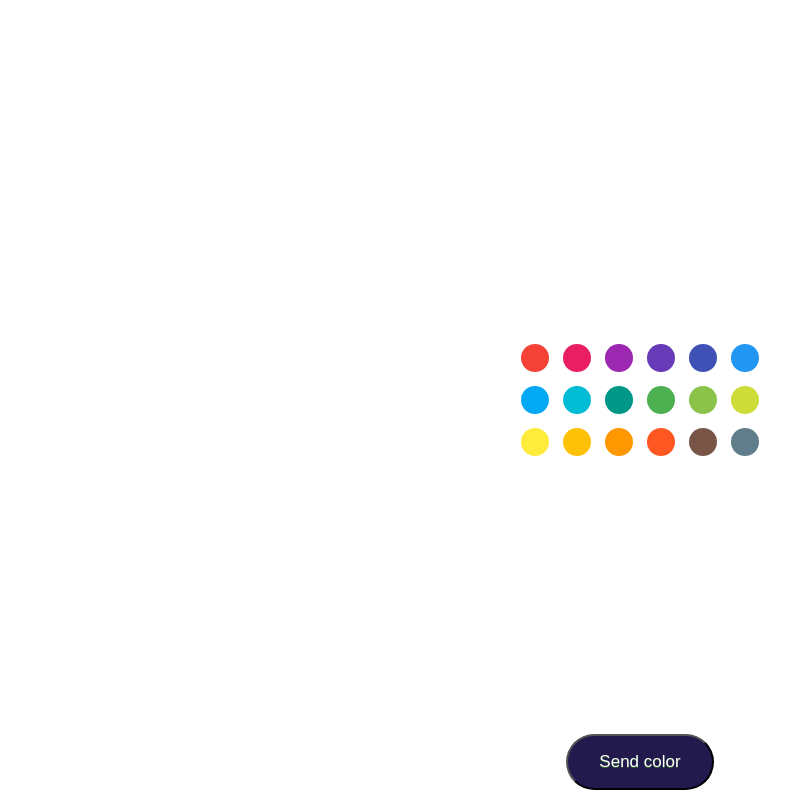
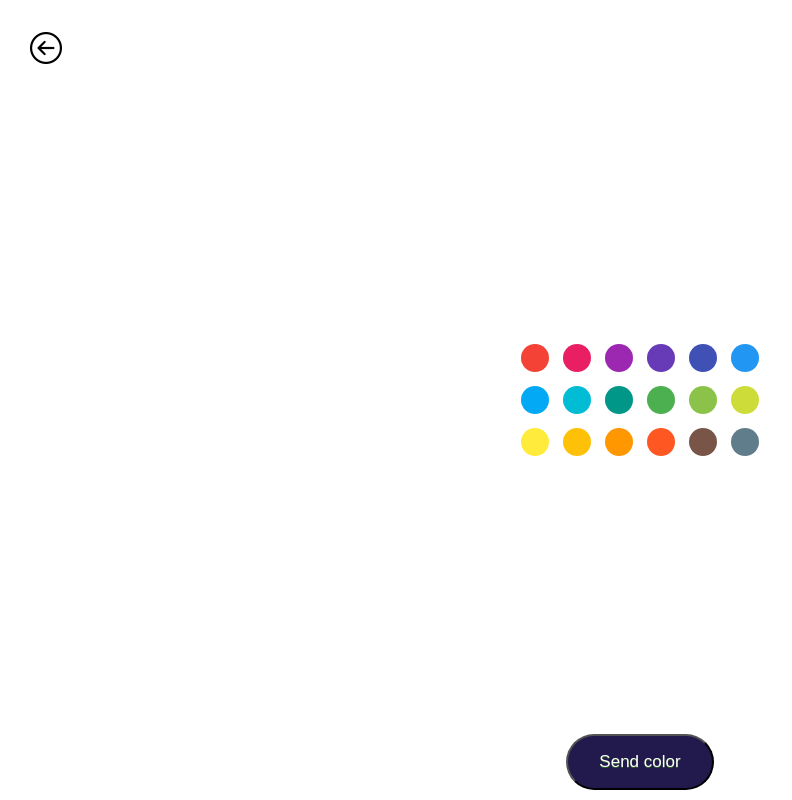
Before and after one commit to craciunBogdan/mc-prototype, a React (Create React App) app in the folder packages/webapp/: page /#/picker in a window 1280 px wide. Shown: the whole page, without its empty margins (0-792 px from the left). Built offline with nearby package versions, Linux system fonts and the light colour scheme.

Commit message:
Add back button

```diff
--- /dev/null
+++ b/packages/webapp/src/components/common/components/back-button/BackButton.css
@@ -0,0 +1,4 @@
+.back-button {
+	width: 32px;
+	height: 32px;
+}
--- /dev/null
+++ b/packages/webapp/src/components/common/components/back-button/BackButton.js
@@ -0,0 +1,13 @@
+import React from 'react';
+import './BackButton.css'
+import icon from '../../../../icons/back-button.png';
+
+function BackButton({ onClick }) {
+    return (
+        <div onClick={onClick}>
+            <img src={icon} alt="logo" className="back-button"/>
+        </div>
+    );
+}
+
+export default BackButton;
--- a/packages/webapp/src/components/common/components/styles/containers.css
+++ b/packages/webapp/src/components/common/components/styles/containers.css
@@ -10,3 +10,10 @@
     left: 50%;
     transform: translate(-50%, -50%);
 }
+
+.back-button {
+    position: absolute;
+    margin: auto;
+    top: 16px;
+    left: 15px;
+}
--- a/packages/webapp/src/components/home/components/color-picker/ColorPicker.js
+++ b/packages/webapp/src/components/home/components/color-picker/ColorPicker.js
@@ -4,8 +4,11 @@ import './ColorPicker.css';
 import '../../../common/components/styles/containers.css';
 import AudioTransmitter from '../../../common/functions/audio-transmitter';
 import RoundedButton from '../../../common/components/rounded-button/RoundedButton';
+import { useHistory } from 'react-router-dom';
+import BackButton from '../../../common/components/back-button/BackButton';
 
 function ColorPicker() {
+    const history = useHistory();
     const colorArray = ['#f44336', '#e91e63', '#9c27b0', '#673ab7', '#3f51b5', '#2196f3', '#03a9f4', '#00bcd4', '#009688', '#4caf50', '#8bc34a', '#cddc39', '#ffeb3b', '#ffc107', '#ff9800', '#ff5722', '#795548', '#607d8b'];
     const [color, setColor] = useState('#22194D');
     const [audioTransmitter, setAudioTransmitter] = useState(new AudioTransmitter());
@@ -37,8 +40,17 @@ function ColorPicker() {
         }
     }
 
+    const onBackButtonClicked = () => {
+        history.push('/');
+    }
+
     return (
         <div className="full-screen-base">
+            <div className="back-button">
+                <BackButton
+                    onClick={onBackButtonClicked}
+                />
+            </div>
             <div className="full-screen-container">
                 <CirclePicker
                     className="color-picker"
--- a/packages/webapp/src/components/home/components/raw/Raw.js
+++ b/packages/webapp/src/components/home/components/raw/Raw.js
@@ -2,11 +2,13 @@ import React, { useState } from 'react';
 import './Raw.css';
 import '../../../common/components/styles/containers.css';
 import RoundedButton from '../../../common/components/rounded-button/RoundedButton';
-import { useLocation } from 'react-router-dom';
+import { useLocation, useHistory } from 'react-router-dom';
 import AudioTransmitter from '../../../common/functions/audio-transmitter';
+import BackButton from '../../../common/components/back-button/BackButton';
 
 function Raw() {
     const location = useLocation();
+    const history = useHistory();
     const params = new URLSearchParams(location.search);
     const type = params.get('type');
 
@@ -24,6 +26,10 @@ function Raw() {
         setTextValue(event.target.value);
     }
 
+    const onBackButtonClicked = () => {
+        history.push('/');
+    }
+
     const onSendButtonClicked = () => {
         if (audioTransmitter.isPlayingBack) {
             audioTransmitter.stopPlaying();
@@ -37,9 +43,12 @@ function Raw() {
 
     return (
         <div className="full-screen-base">
+            <div className="back-button">
+                <BackButton onClick={onBackButtonClicked} />
+            </div>
             <div className="full-screen-container input-container">
                 <p className="input-item">{`Input your ${type} here...`}</p>
-                <input value={textValue} onChange={inputTextChanged} className="input-item"/>
+                <input value={textValue} onChange={inputTextChanged} className="input-item" />
                 <RoundedButton
                     onClick={onSendButtonClicked}
                     text={buttonText}
```
Also changed, not shown: packages/webapp/src/icons/back-button.png (added).
